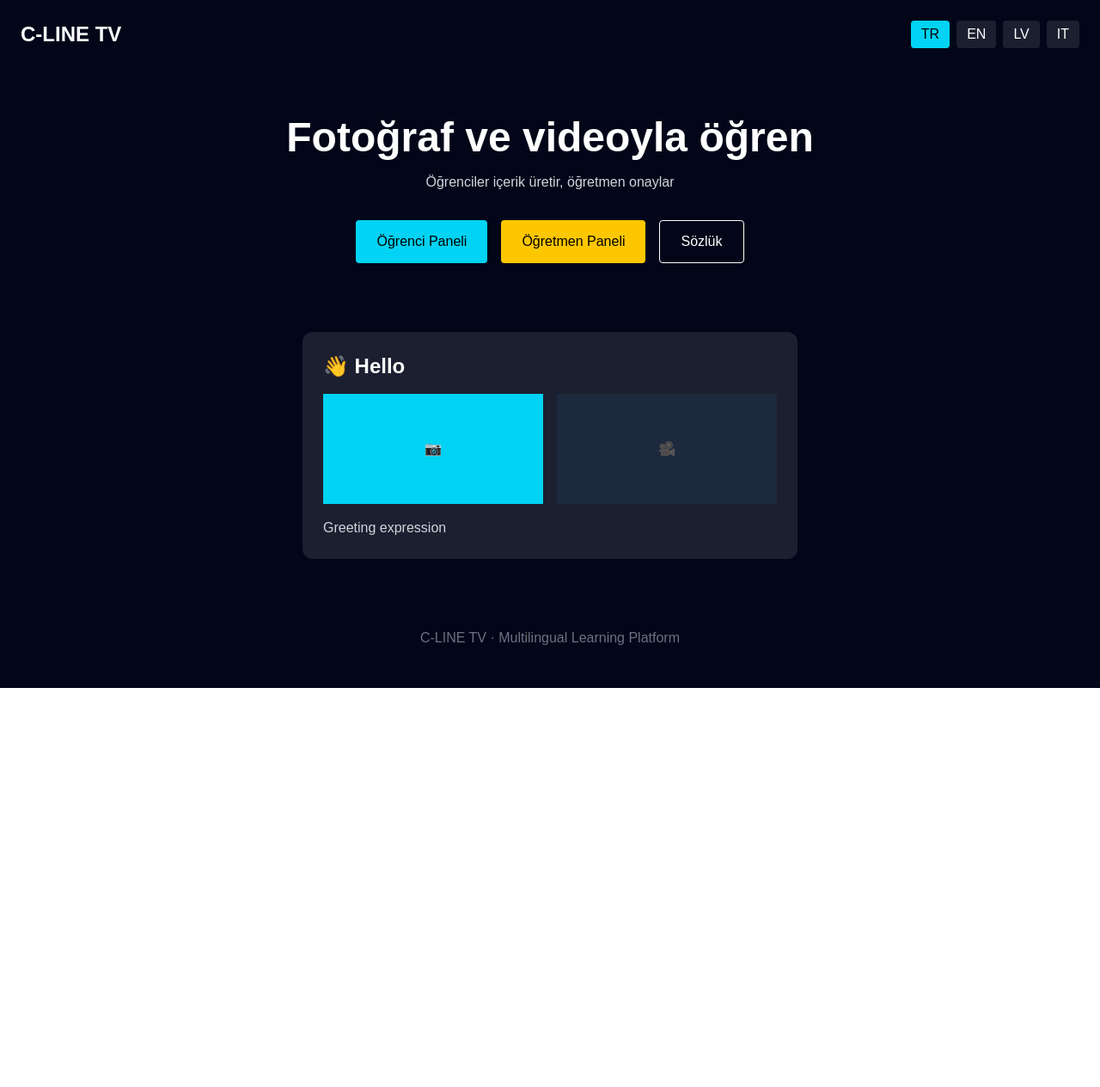
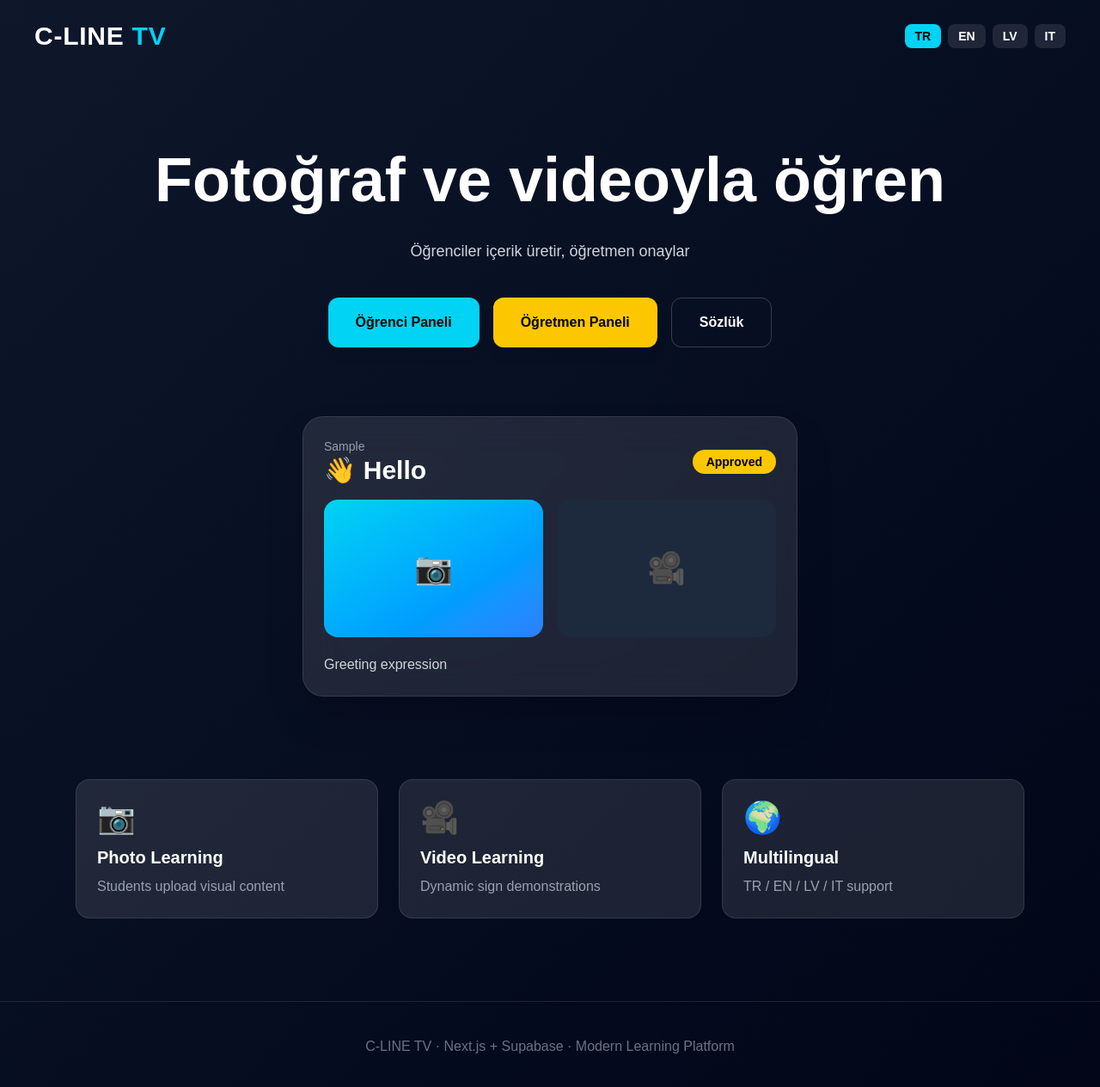
Before and after one commit to bakirkoybilsem1/c-line-tv, a Next.js app: page / in a window 1280 px wide. Shown: the top 1264 px of the page at 86% size. Before the commit the page ends 800 px from the top, so only its background shows below. Built offline with nearby package versions, Linux system fonts and the light colour scheme.

Commit message:
Update page.tsx

```diff
--- a/app/page.tsx
+++ b/app/page.tsx
@@ -40,18 +40,23 @@ export default function Home() {
   const t = tData[lang];
 
   return (
-    <main className="min-h-screen bg-slate-950 text-white p-6">
+    <main className="min-h-screen bg-gradient-to-br from-slate-900 to-slate-950 text-white">
 
-      {/* NAV */}
-      <div className="flex justify-between items-center">
-        <h1 className="text-2xl font-bold">C-LINE TV</h1>
+      {/* NAVBAR */}
+      <div className="flex justify-between items-center px-10 py-6">
+        <h1 className="text-3xl font-black tracking-wide">
+          C-LINE <span className="text-cyan-400">TV</span>
+        </h1>
+
         <div className="flex gap-2">
-          {["tr", "en", "lv", "it"].map((l) => (
+          {(["tr","en","lv","it"] as Lang[]).map((l) => (
             <button
               key={l}
-              onClick={() => setLang(l as Lang)}
-              className={`px-3 py-1 rounded ${
-                lang === l ? "bg-cyan-400 text-black" : "bg-white/10"
+              onClick={() => setLang(l)}
+              className={`px-3 py-1 rounded-lg text-sm font-bold transition ${
+                lang === l
+                  ? "bg-cyan-400 text-black"
+                  : "bg-white/10 hover:bg-white/20"
               }`}
             >
               {l.toUpperCase()}
@@ -61,37 +66,82 @@ export default function Home() {
       </div>
 
       {/* HERO */}
-      <div className="mt-20 text-center">
-        <h2 className="text-5xl font-bold">{t.hero}</h2>
-        <p className="mt-4 text-gray-300">{t.sub}</p>
+      <section className="text-center px-6 mt-20">
+        <h2 className="text-5xl md:text-7xl font-black leading-tight">
+          {t.hero}
+        </h2>
 
-        <div className="mt-8 flex justify-center gap-4">
-          <button className="bg-cyan-400 text-black px-6 py-3 rounded">
+        <p className="mt-6 text-lg text-gray-300 max-w-2xl mx-auto">
+          {t.sub}
+        </p>
+
+        <div className="mt-10 flex flex-wrap justify-center gap-4">
+          <button className="bg-cyan-400 text-black px-8 py-4 rounded-xl font-bold shadow-lg hover:scale-105 transition">
             {t.student}
           </button>
-          <button className="bg-yellow-400 text-black px-6 py-3 rounded">
+
+          <button className="bg-yellow-400 text-black px-8 py-4 rounded-xl font-bold shadow-lg hover:scale-105 transition">
             {t.teacher}
           </button>
-          <button className="border px-6 py-3 rounded">
+
+          <button className="border border-white/20 px-8 py-4 rounded-xl font-bold hover:bg-white/10 transition">
             {t.dict}
           </button>
         </div>
-      </div>
+      </section>
 
-      {/* DEMO */}
-      <div className="mt-20 max-w-xl mx-auto bg-white/10 p-6 rounded-xl">
-        <h3 className="text-2xl font-bold">👋 Hello</h3>
-        <div className="flex gap-4 mt-4">
-          <div className="w-1/2 h-32 bg-cyan-400 flex items-center justify-center">📷</div>
-          <div className="w-1/2 h-32 bg-slate-800 flex items-center justify-center">🎥</div>
+      {/* CARD */}
+      <section className="mt-20 px-6 flex justify-center">
+        <div className="bg-white/10 backdrop-blur-xl border border-white/10 rounded-3xl p-6 max-w-xl w-full shadow-2xl">
+
+          <div className="flex justify-between items-center mb-4">
+            <div>
+              <p className="text-sm text-gray-400">Sample</p>
+              <h3 className="text-3xl font-black">👋 Hello</h3>
+            </div>
+
+            <span className="bg-yellow-400 text-black px-4 py-1 rounded-full text-sm font-bold">
+              Approved
+            </span>
+          </div>
+
+          <div className="grid grid-cols-2 gap-4">
+            <div className="h-40 rounded-2xl bg-gradient-to-br from-cyan-400 to-blue-500 flex items-center justify-center text-4xl">
+              📷
+            </div>
+
+            <div className="h-40 rounded-2xl bg-slate-800 flex items-center justify-center text-4xl">
+              🎥
+            </div>
+          </div>
+
+          <p className="mt-5 text-gray-300">
+            Greeting expression
+          </p>
         </div>
-        <p className="mt-4 text-gray-300">
-          Greeting expression
-        </p>
-      </div>
+      </section>
 
-      <footer className="mt-20 text-center text-gray-500">
-        C-LINE TV · Multilingual Learning Platform
+      {/* FEATURES */}
+      <section className="mt-24 px-6 grid md:grid-cols-3 gap-6 max-w-6xl mx-auto">
+        {[
+          ["📷", "Photo Learning", "Students upload visual content"],
+          ["🎥", "Video Learning", "Dynamic sign demonstrations"],
+          ["🌍", "Multilingual", "TR / EN / LV / IT support"],
+        ].map(([icon, title, desc]) => (
+          <div
+            key={title}
+            className="bg-white/10 p-6 rounded-2xl border border-white/10 hover:scale-105 transition"
+          >
+            <div className="text-4xl mb-3">{icon}</div>
+            <h3 className="text-xl font-bold">{title}</h3>
+            <p className="text-gray-400 mt-2">{desc}</p>
+          </div>
+        ))}
+      </section>
+
+      {/* FOOTER */}
+      <footer className="mt-24 text-center text-gray-500 py-10 border-t border-white/10">
+        C-LINE TV · Next.js + Supabase · Modern Learning Platform
       </footer>
     </main>
   );
```
